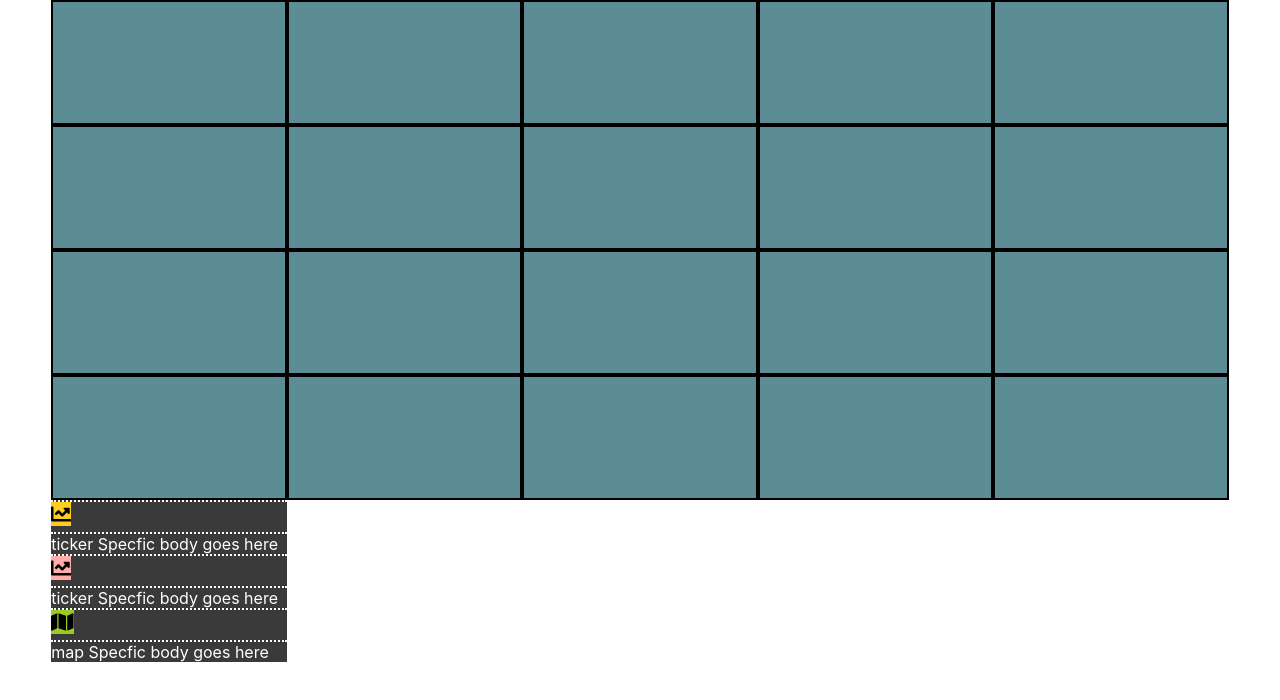
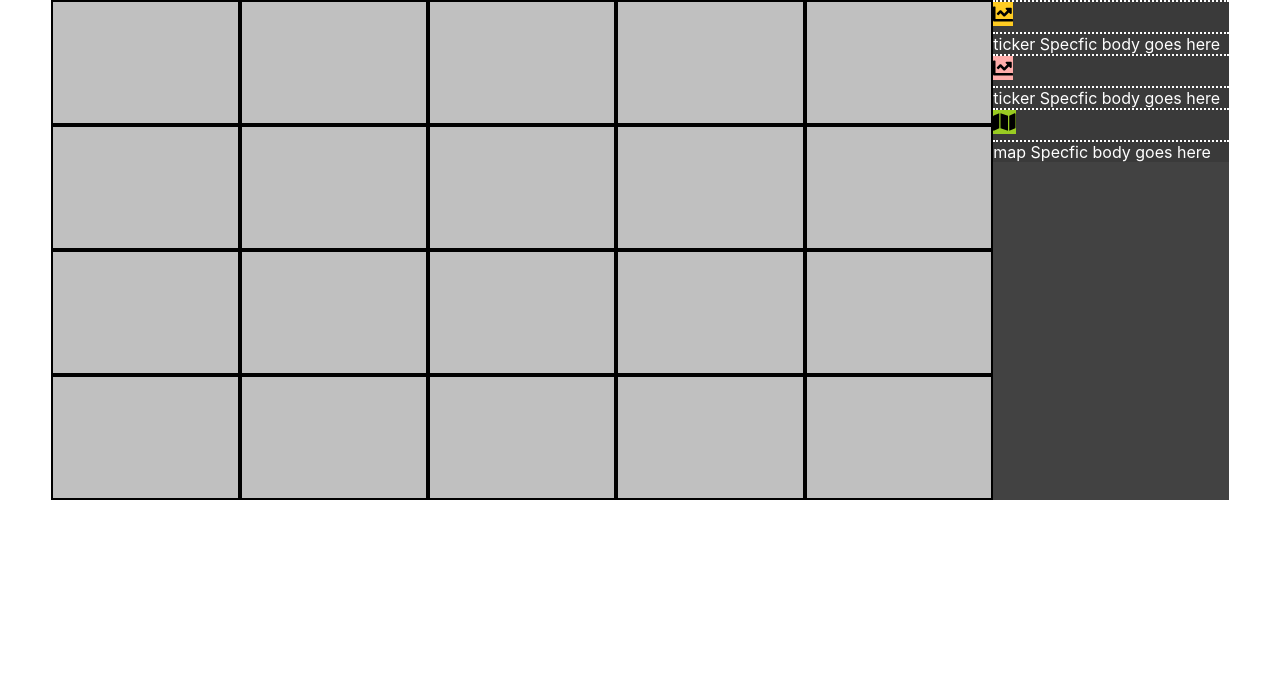
Before and after one commit to AlexanderCleasby/QuickDashboardFrontendStaging, a React (Create React App) app: page / in a window 1280 px wide. Shown: the top 700 px of the page. Built offline with nearby package versions, Linux system fonts and the light colour scheme.

Commit message:
reduced min with of matrix to allow it to be displayed next to the sidebar on larger clients.

```diff
--- a/src/matrix/matrix.scss
+++ b/src/matrix/matrix.scss
@@ -1,8 +1,8 @@
 .matrix{
-    min-width:80%;
-    width:100%;
+    min-width:50%;
+    width:80%;
     height:500px;
-    min-width: 500px;
+    min-width: 700px;
     display: flex;
     align-items: center;
     justify-content: center;
@@ -18,7 +18,7 @@
 }
 
 .cell{
-    background-color: rgb(92, 141, 148);
+    background-color: rgb(192, 192, 192);
     height: 100%;
     border: 2px solid black;
     box-sizing: border-box;
```
